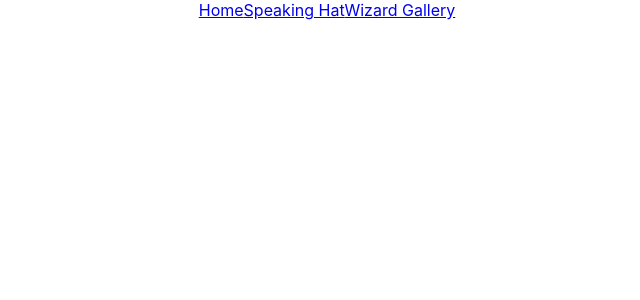
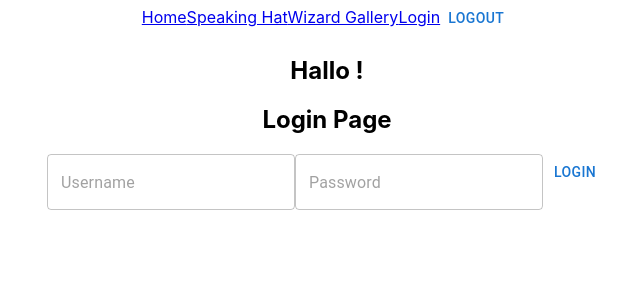
Before and after one commit to neuefische/muc-22-2-team-1, a React (Create React App) app in the folder frontend/: page /login in a window 1280 px wide. Shown: the top 300 px of the page, without its empty margins (313-953 px from the left). Built offline with nearby package versions, Linux system fonts and the light colour scheme; no server answers.

Commit message:
Add new login and logout

```diff
--- a/frontend/src/App.tsx
+++ b/frontend/src/App.tsx
@@ -5,19 +5,26 @@ import {BrowserRouter, Route, Routes} from "react-router-dom";
 import NavigationBar from "./components/NavigationBar";
 import Home from "./components/Home";
 import WizardGalleryApp from "./components/WizardGalleryApp";
+import LoginPage from "./components/LoginPage";
+import useUser from "./hooks/useUser";
 
 
 function App() {
+
+    const {username, login, logout} = useUser();
+
   return (
     <div className="App">
       <div>
           <BrowserRouter>
-              <NavigationBar/>
+              <NavigationBar logout={logout}/>
+              <h2>Hallo {username}!</h2>
 
               <Routes>
                   <Route path={""} element={<Home/>}> </Route>
                   <Route path={"/speaking-hat"} element={<WizardApp/>}> </Route>
                   <Route path={"/wizard-gallery"} element={<WizardGalleryApp/>}> </Route>
+                  <Route path={"/login"} element={<LoginPage login={login}/>} />
               </Routes>
 
           </BrowserRouter>
--- /dev/null
+++ b/frontend/src/components/LoginPage.tsx
@@ -0,0 +1,44 @@
+import {Button, TextField} from "@mui/material"
+import {ChangeEvent, FormEvent, useState} from "react";
+import {useNavigate} from "react-router-dom";
+
+type LoginPageProps = {
+    login: (username: string, password: string) => Promise<string>
+}
+
+
+export default function LoginPage(props: LoginPageProps) {
+
+    const [username, setUsername] = useState<string>("")
+    const [password, setPassword] = useState<string>("")
+
+    const navigate = useNavigate()
+
+    function onUsernameChange(event: ChangeEvent<HTMLInputElement>) {
+        setUsername(event.target.value)
+    }
+
+    function onPasswordChange(event: ChangeEvent<HTMLInputElement>) {
+        setPassword(event.target.value)
+    }
+
+    function onLoginSubmit(event: FormEvent<HTMLFormElement>) {
+        event.preventDefault()
+
+        props.login(username, password)
+            .then(user => {
+                navigate("/students")
+            })
+    }
+
+    return (
+        <div>
+            <h2>Login Page</h2>
+            <form onSubmit={onLoginSubmit}>
+                <TextField placeholder={"Username"} value={username} onChange={onUsernameChange}/>
+                <TextField type={"password"} placeholder={"Password"} value={password} onChange={onPasswordChange}/>
+                <Button type={"submit"}>Login</Button>
+            </form>
+        </div>
+    )
+}
--- a/frontend/src/components/NavigationBar.tsx
+++ b/frontend/src/components/NavigationBar.tsx
@@ -1,12 +1,18 @@
+import { Button } from "@mui/material";
 import {NavLink} from "react-router-dom";
 
-export default function NavigationBar(){
+type NavigationBarProps = {
+    logout: () => Promise<string>
+}
+export default function NavigationBar(props: NavigationBarProps){
 
     return (
         <div>
             <NavLink to={"/"}>Home</NavLink>
             <NavLink to={"/speaking-hat"}>Speaking Hat</NavLink>
             <NavLink to={"/wizard-gallery"}>Wizard Gallery</NavLink>
+            <NavLink to={"/login"} >Login</NavLink>
+            <Button onClick={props.logout}>Logout</Button>
         </div>
     )
 }
--- /dev/null
+++ b/frontend/src/hooks/useUser.ts
@@ -0,0 +1,37 @@
+import {useEffect, useState} from "react";
+import axios from "axios";
+
+export default function useUser() {
+    const [username, setUsername] = useState<string>();
+
+    useEffect(() => {
+        axios.get("/api/users/me")
+            .then(response => response.data)
+            .then(setUsername)
+    }, [])
+
+    function logout() {
+        return axios.post("/api/users/logout")
+            .then(response => response.data)
+            .then((data) => {
+                setUsername(data)
+                return data
+            })
+    }
+
+    function login(username: string, password: string) {
+        return axios.post("/api/users/login", undefined, {
+            auth: {
+                username,
+                password
+            },
+        })
+            .then((response) => response.data)
+            .then(data => {
+                setUsername(data)
+                return data
+            })
+    }
+
+    return {username, login, logout}
+}
```
Also changed, not shown: 2 other files (tests, documents, lock files or other folders).
